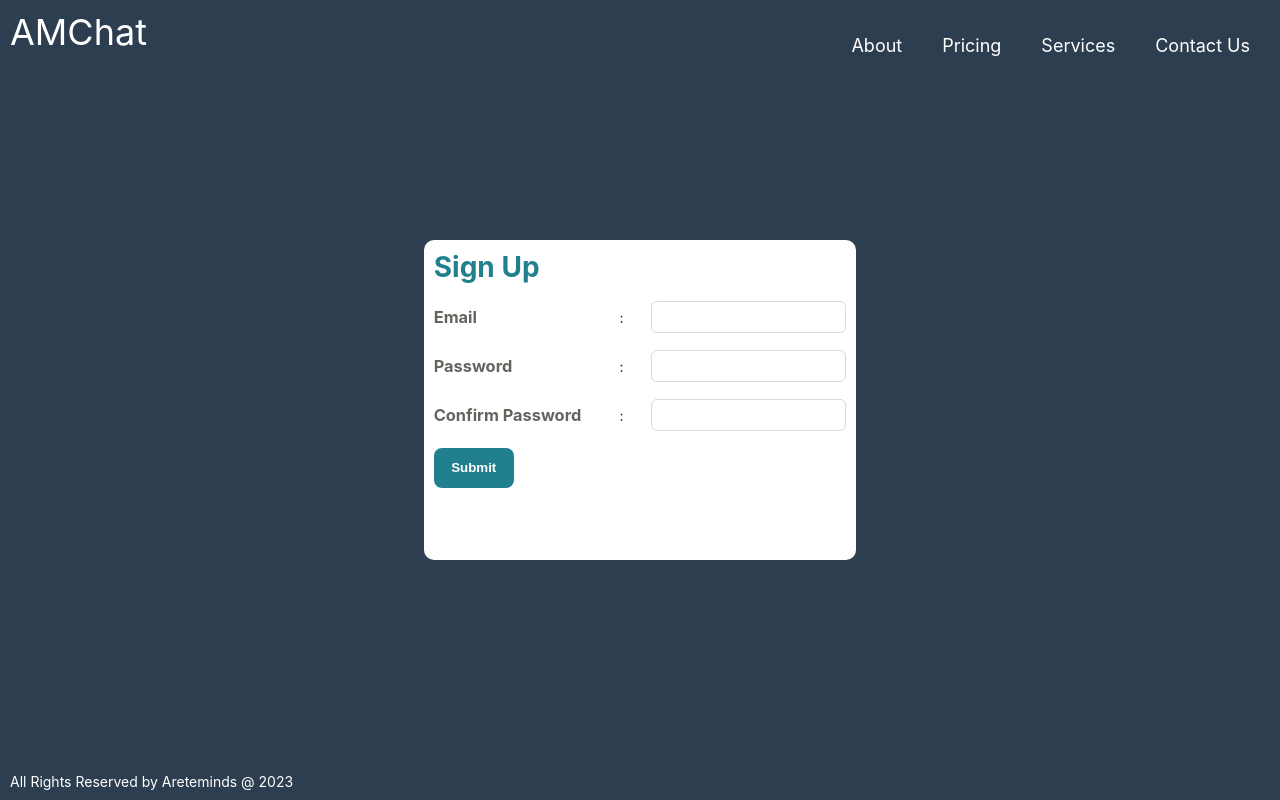
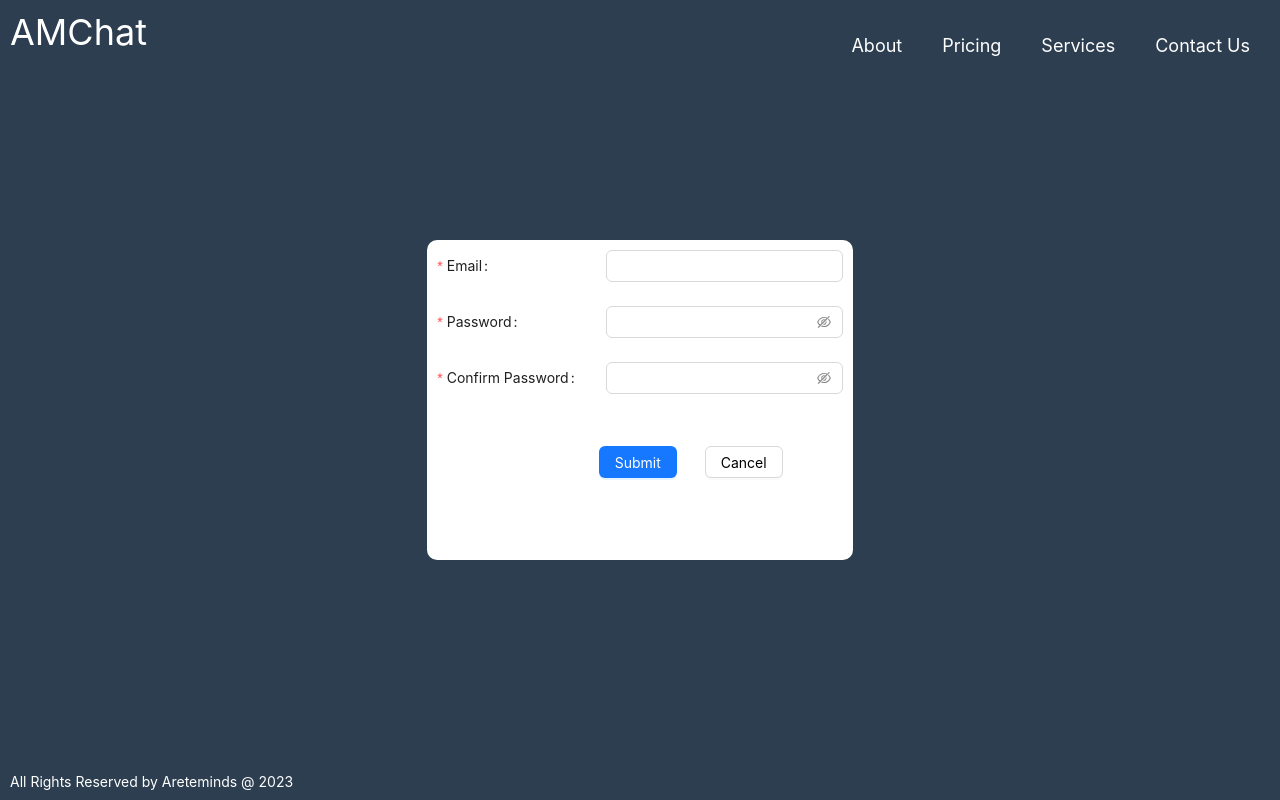
Before and after one commit to ravitejap-am/yaswanth, a React (Create React App) app: page / in a window 1280 px wide. Both pictures are taken after a click on the element "Continue With Register". Built offline with nearby package versions, Linux system fonts and the light colour scheme.

Commit message:
General Form creation

```diff
--- /dev/null
+++ b/src/components/common/forms/GeneralForm.jsx
@@ -0,0 +1,74 @@
+import React from 'react';
+import { Form, Input, Button } from 'antd';
+
+const GeneralForm = ({
+  formElements = [],
+  onSuccesHandler = () => {},
+  submitButton = { name: 'Submit', color: 'white', backgroundColor: '#4096f' },
+  cancelButton = { name: 'Cancel', color: 'black', backgroundColor: 'white' },
+  onCancelHandler = () => {},
+}) => {
+  const onFinish = (values) => {
+    console.log('Received values:', values);
+  };
+
+  const onFinishFailed = (errorInfo) => {
+    console.log('Failed:', errorInfo);
+  };
+
+  return (
+    <Form
+      // name="registration_form"
+      onFinish={onSuccesHandler}
+      onFinishFailed={onFinishFailed}
+      labelCol={{ span: 10 }}
+      wrapperCol={{ span: 20 }}
+      initialValues={{ remember: true }}
+      layout="horizontal"
+    >
+      {formElements.map((item, index) => {
+        return (
+          <Form.Item label={item.label} name={item.type} rules={item.rules}>
+            {item.type === 'email' && <Input />}
+            {(item.type === 'password' || item.type === 'confirmPassword') && (
+              <Input.Password />
+            )}
+          </Form.Item>
+        );
+      })}
+
+      <Form.Item wrapperCol={{ offset: 6, span: 18 }}>
+        <div className="center" style={{ gap: '2em', marginTop: '2em' }}>
+          <Button
+            type="primary"
+            htmlType="submit"
+            className="center"
+            style={{
+              color: submitButton.color,
+              backgroundColor: submitButton.backgroundColor,
+              width: submitButton.width,
+              height: submitButton.height,
+            }}
+          >
+            {submitButton.name}
+          </Button>
+          <Button
+            type="default"
+            style={{
+              color: cancelButton.color,
+              backgroundColor: cancelButton.backgroundColor,
+              width: cancelButton.width,
+              height: cancelButton.height,
+            }}
+            className="center"
+            onClick={onCancelHandler}
+          >
+            {cancelButton.name}
+          </Button>
+        </div>
+      </Form.Item>
+    </Form>
+  );
+};
+
+export default GeneralForm;
--- a/src/components/iam/signUp/SignUp.jsx
+++ b/src/components/iam/signUp/SignUp.jsx
@@ -3,6 +3,8 @@ import { Layout } from 'antd';
 import * as myConst from '../../../constants/loginPage.js';
 import './signup.css';
 import AuthForm from '../../common/forms/AuthForm.jsx';
+import GeneralForm from '../../common/forms/GeneralForm.jsx';
+
 const { Content } = Layout;
 let language = 'ENGLISH';
 let data = myConst[language];
@@ -10,9 +12,68 @@ const SignUp = ({ screenHandler }) => {
   const handleSignUp = (formData) => {
     console.log('Signing up with:', formData);
   };
+  const validatePassword = (_, value) => {
+    if (value && value.length < 8) {
+      return Promise.reject('Password must be at least 8 characters');
+    } else {
+      return Promise.resolve();
+    }
+  };
+  const validateConfirmPassword = (_, value, { getFieldValue }) => {
+    if (value && value !== getFieldValue('password')) {
+      return Promise.reject('Passwords do not match');
+    } else {
+      return Promise.resolve();
+    }
+  };
+  const formElements = [
+    {
+      label: 'Email',
+      type: 'email',
+      rules: [
+        { required: true, message: 'Please input your email!' },
+        { type: 'email', message: 'Invalid email format' },
+      ],
+    },
+    {
+      label: 'Password',
+      type: 'password',
+      rules: [
+        { required: true, message: 'Please input your password!' },
+        { validator: validatePassword },
+      ],
+    },
+    {
+      label: 'Confirm Password',
+      type: 'confirmPassword',
+      rules: [
+        { required: true, message: 'Please confirm your password!' },
+        { validator: validateConfirmPassword },
+      ],
+    },
+  ];
+  const submitButtonProperty = {
+    name: 'Submit',
+    color: 'white',
+    // backgroundColor: 'green',
+    // width: '5em',
+    // height: '2em',
+  };
+  const cancelButtonProperty = {
+    name: 'Cancel',
+    color: 'black',
+    // backgroundColor: 'blue',
+    // width: '5em',
+    // height: '2em',
+  };
   return (
     <Content className="coloumCenter" style={{ gap: '1em' }}>
-      <AuthForm formType="signup" onSuccesHandler={handleSignUp} />
+      <GeneralForm
+        formElements={formElements}
+        onSuccesHandler={handleSignUp}
+        submitButton={submitButtonProperty}
+        cancelButton={cancelButtonProperty}
+      />
     </Content>
   );
 };
```
